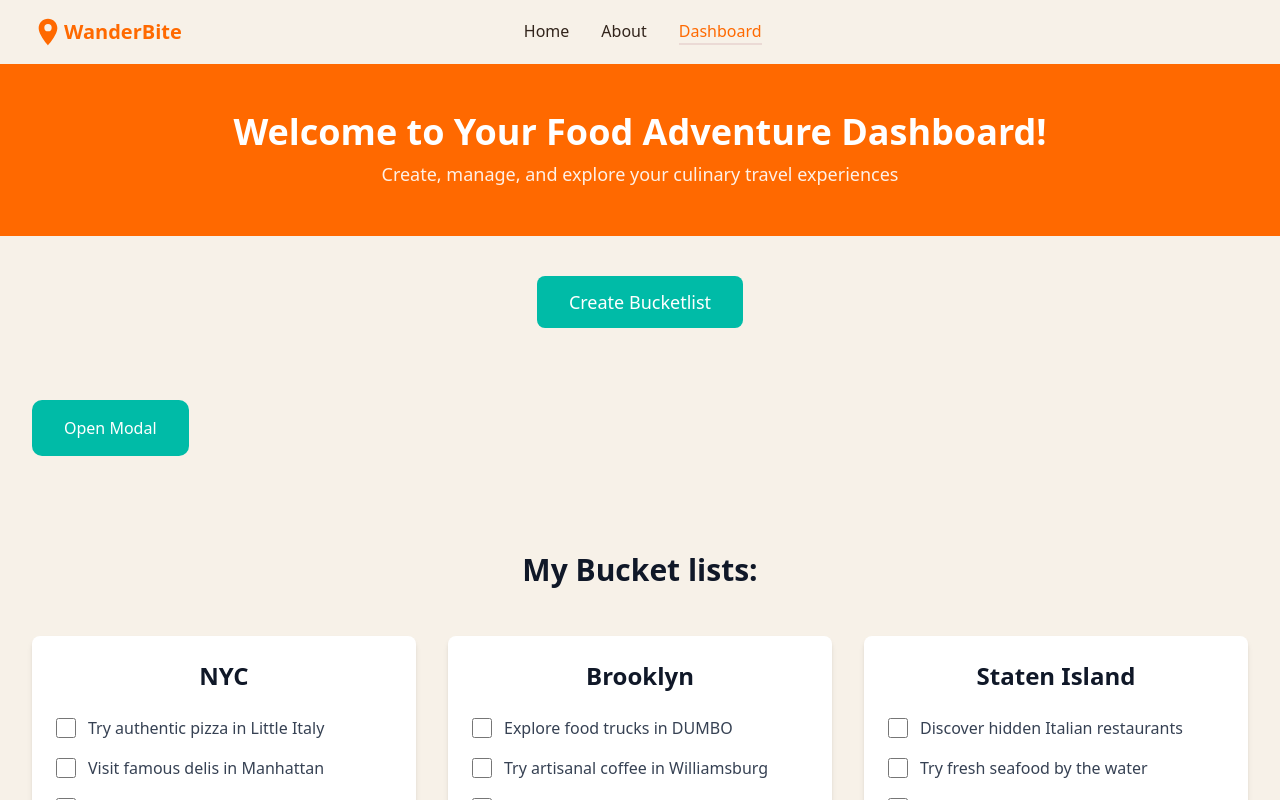
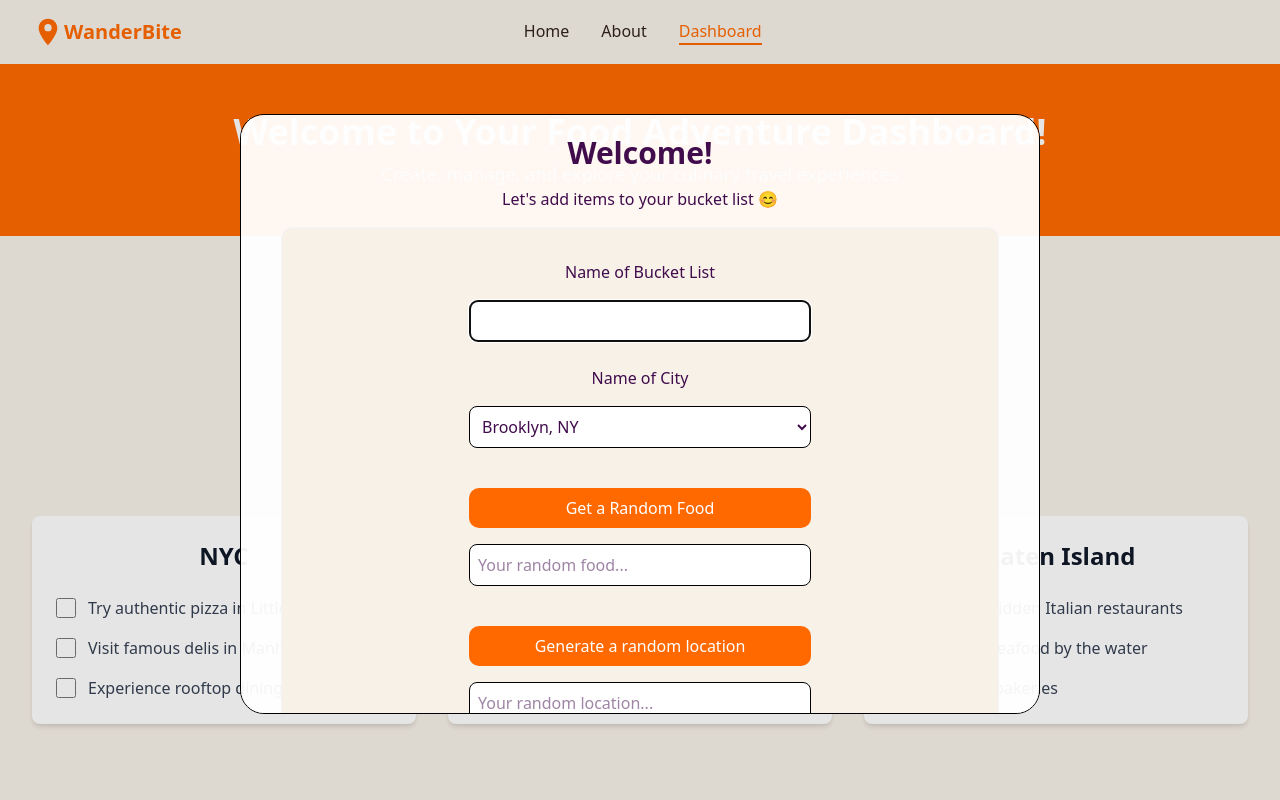
Before and after one commit to tl-smith/Foodie_Bucket_List_App, a React (Vite) app in the folder frontend/: page /dashboard in a window 1280 px wide. Both pictures are taken after a click on the button "Create Bucketlist". Shown: the top 800 px of the page. Built offline with nearby package versions, Linux system fonts and the light colour scheme.

Commit message:
Finish design of Bucket List
Finalize the Bucket List modal, extract the code
into its own Bucket List component, connect it
to the Create Bucketlist button, and use proper
prop passing. Also removed one styling that adds
the same border to everything.

Implements-Requirement: #50

```diff
--- a/frontend/src/components/BucketList.jsx
+++ b/frontend/src/components/BucketList.jsx
@@ -1,12 +1,52 @@
-import { useRef } from "react";
+
 
 export default function BucketList(props) {
-    const dialogRef = useRef("");
+    const { modalRef, handleClose } = props;
 
     return (
-        <dialog>
-            <p>Hello it's me</p>
-            <button onClick={() => dialogRef.current.close()}>Close Me</button>
+        <dialog className="relative w-3/4 max-w-200 min-w-100 mx-auto border-black border-1 fixed top-1/7 h-3/4 px-10 py-5 text-center rounded-3xl bg-white/95 bg-white text-[#400c4c]" ref={modalRef}>
+            <h1 className="text-3xl font-bold mb-4">Welcome!</h1>
+            <p className="mb-4">Let's add items to your bucket list 😊</p>
+
+            <form className="border-gray-100 border-1 bg-[#f7f1e8] rounded-xl px-4 py-2" method="POST" action="/">
+                <div className="form-field flex flex-col items-center w-1/2 mx-auto my-6 min-w-50">
+                    <label htmlFor="name" className="mb-4">Name of Bucket List</label>
+                    <input className="border-black border-1 rounded-lg w-2/2 p-2 bg-white" id="name" type="text"/>
+                </div>
+                <div className="form-field flex flex-col items-center w-1/2 mx-auto my-6 min-w-50">
+                    <label htmlFor="city" className="mb-4">Name of City</label>
+                    <select className="border-black border-1 rounded-lg w-2/2 p-2 bg-white" id="city" name="city">
+                        <option value="brooklyn">Brooklyn, NY</option>
+                        <option value="bronx">Bronx, NY</option>
+                        <option value="manhattan">Manhattan, NY</option>
+                        <option value="queens">Queens, NY</option>
+                    </select>
+                </div>
+                <div className="form-field flex flex-col items-center w-1/2 mx-auto my-6">
+                    <button className="form-button w-full min-w-50" type="button">Get a Random Food</button>
+                    <input disabled className="border-black border-1 rounded-lg w-2/2 p-2 min-w-50 bg-white" type="text" placeholder="Your random food..."/>
+                </div>
+                <div className="form-field flex flex-col items-center w-1/2 mx-auto my-6">
+                    <button className="form-button w-full min-w-50" type="button">Generate a random location</button>
+                    <input className="border-black border-1 rounded-lg w-2/2 p-2 min-w-50 bg-white" disabled type="text" placeholder="Your random location..."/>
+                </div>
+                <p className="text-lg font-italic mb-4 mt-8 pb-2 px-20 pt-4 border-b-4 border-black w-fit mx-auto bg-white/50 rounded-xl">Bucket List Item: </p>
+                <button className="button w-1/2 min-w-50">Add to Bucket List?</button>
+            </form>
+
+            <details className="bucket-list-preview mt-8 p-4 border-gray-100 border-1 bg-[#f7f1e8] rounded-xl">
+                <summary className="text-xl text-[#ff6900] font-bold">Current Bucket List Preview</summary>
+                <div className="w-3/4 border-orange-100 border-3 mx-auto my-4 py-4 px-8 bg-[#ff6900] text-white rounded-xl">
+                    <h2 className="text-2xl font-bold">Bucket List Title</h2>
+                    <ul className="text-left my-4">
+                        <li className="text-lg pb-2 border-b-2 border-orange-100 before:content-['🌟'] mb-4">Bucket list Item 1</li>
+                        <li className="text-lg pb-2 border-b-2 border-orange-100 before:content-['🌟'] mb-4">Bucket list Item 2</li>
+                        <li className="text-lg pb-2 border-b-2 border-orange-100 before:content-['🌟'] mb-4">Bucket list Item 3</li>
+                    </ul>
+                </div>
+            </details>
+
+            <button className="button" onClick={handleClose}>Close Me</button>
         </dialog>
     );
 }
--- a/frontend/src/components/DashboardHero.jsx
+++ b/frontend/src/components/DashboardHero.jsx
@@ -1,4 +1,5 @@
 export default function DashboardHero() {
+
   return (
     <div className="bg-orange-500 py-12 px-4">
       <div className="container mx-auto flex items-center justify-center">
--- a/frontend/src/index.css
+++ b/frontend/src/index.css
@@ -45,11 +45,11 @@
   --transition-bounce: all 0.4s cubic-bezier(0.68, -0.55, 0.265, 1.55);
 }
 
-*,
+/* *,
 *::before,
 *::after {
   border-color: var(--color-border);
-}
+} */
 
 body {
   background-color: var(--color-background);
--- a/frontend/src/pages/Dashboard.jsx
+++ b/frontend/src/pages/Dashboard.jsx
@@ -7,68 +7,25 @@ export default function Dashboard() {
   const dialogRef = useRef(null);
 
   function openModal(){
-    console.log("Opening modal");
-    console.log(dialogRef.current);
     dialogRef.current.showModal();
   }
+
+  function closeModal(){
+    dialogRef.current.close();
+  }
+
   return (
     <div className="min-h-screen">
       <DashboardHero />
       <div className="text-center my-10">
-        <button className="bg-teal-500 hover:bg-teal-600 text-white px-8 py-3 rounded-lg text-lg">
+        <button
+          className="bg-teal-500 hover:bg-teal-600 text-white px-8 py-3 rounded-lg text-lg"
+          onClick={openModal}
+        >
           Create Bucketlist
         </button>
       </div>
-      {/* <BucketList ref={dialogRef}/> */}
-      <div>
-
-      </div>
-      <dialog className="w-3/4 mx-auto border-black border-1 fixed top-1/7 h-3/4 px-10 py-5 text-center rounded-3xl bg-white/95 bg-white" ref={dialogRef}>
-        <h1 className="text-3xl font-bold mb-4">Welcome!</h1>
-        <p className="mb-4">Let's add items to your bucket list 😊</p>
-
-        <form className="border-gray-100 border-1 bg-[#f7f1e8] rounded-xl px-4 py-2"method="POST" action="?">
-          <div className="form-field flex flex-col items-center w-1/2 mx-auto mb-2 min-w-50">
-            <label for="name">Name of Bucket List</label>
-            <input className="border-black border-1 rounded-lg w-2/2 p-2 bg-white" id="name" type="text"/>
-          </div>
-          <div className="form-field flex flex-col items-center w-1/2 mx-auto mb-2 min-w-50">
-            <label for="city">Name of City</label>
-            <select className="border-black border-1 rounded-lg w-2/2 p-2 bg-white" id="city" name="city">
-              <option value="brooklyn">Brooklyn, NY</option>
-              <option value="bronx">Bronx, NY</option>
-              <option value="manhattan">Manhattan, NY</option>
-              <option value="staten-island">Staten Island, NY</option>
-              <option value="queens">Queens, NY</option>
-            </select>
-          </div>
-          <div className="form-field flex flex-col items-center w-1/2 mx-auto mb-2">
-            <button className="form-button w-full min-w-50" type="button">Get a Random Food</button>
-            <input disabled className="border-black border-1 rounded-lg w-2/2 p-2 min-w-50 bg-white" type="text" placeholder="Your random food..."/>
-          </div>
-          <div className="form-field flex flex-col items-center w-1/2 mx-auto mb-2">
-            <button className="form-button w-full min-w-50" type="button">Generate a random location</button>
-            <input className="border-black border-1 rounded-lg w-2/2 p-2 min-w-50 bg-white" disabled type="text" placeholder="Your random location..."/>
-          </div>
-          <p className="text-lg font-italic mb-4 mt-8 pb-2 px-20 pt-4 border-b-4 border-black w-fit mx-auto bg-white/50 rounded-xl">Bucket List Item: </p>
-          <button className="form-button w-1/2 min-w-50">Add to Bucket List?</button>
-        </form>
-
-        <details className="bucket-list-preview mt-8 p-4 border-gray-100 border-1 bg-[#f7f1e8] rounded-xl">
-          <summary className="text-[#ff6900] font-bold">Current Bucket List</summary>
-          <div className="w-1/2 border-gray-300 border-3 bg-[oklch(0.705 0.213 47.604)]/50 mx-auto my-4 p-4">
-            <h2>Bucket List Title</h2>
-            <ul className="text-left">
-              <li className="before:content-['🌟'] pl-4">Bucket list Item 1</li>
-              <li className="before:content-['🌟']">Bucket list Item 2</li>
-              <li className="before:content-['🌟']">Bucket list Item 3</li>
-            </ul>
-          </div>
-        </details>
-
-        <button className="button" onClick={() => dialogRef.current.close()}>Close Me</button>
-      </dialog>
-      <button className="button" onClick={openModal}>Open Modal</button>
+      <BucketList modalRef={dialogRef} handleClose={closeModal}/>
       <div className="py-16">
         <BucketListGrid />
       </div>
```
